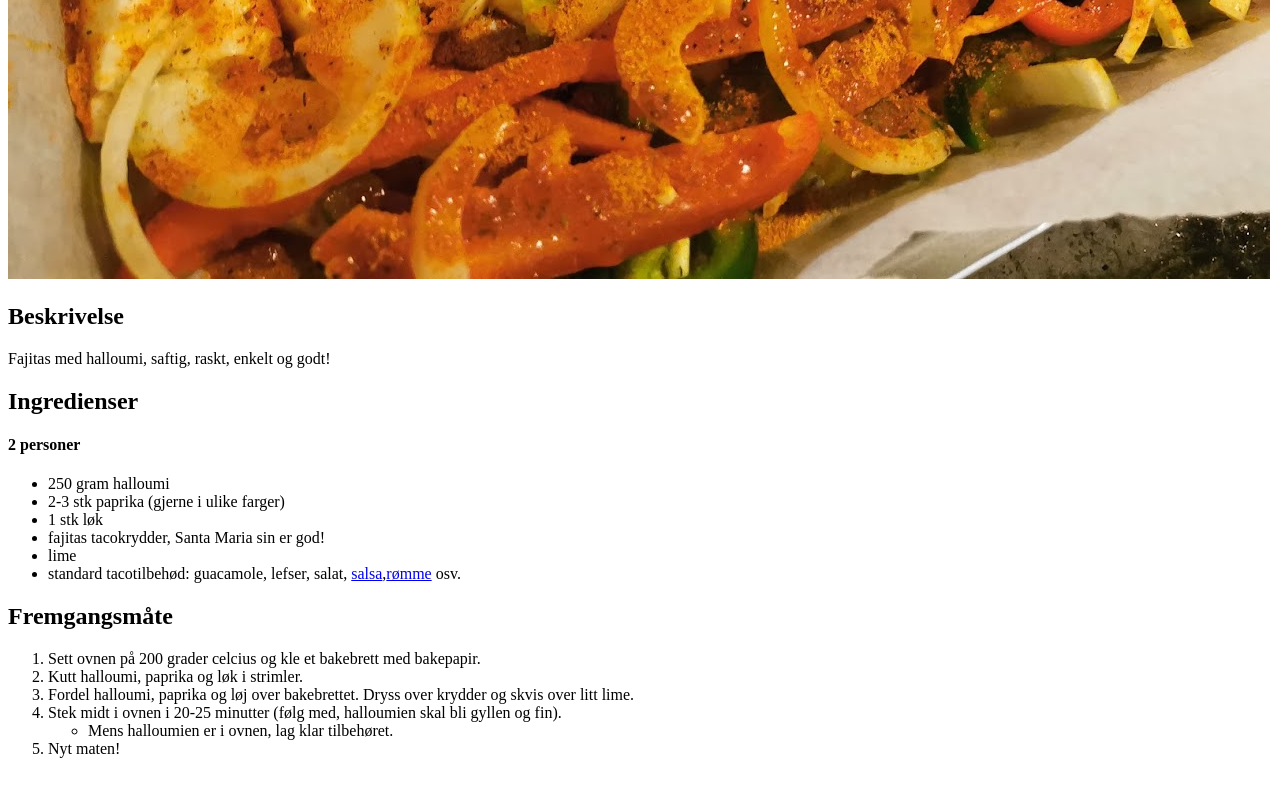
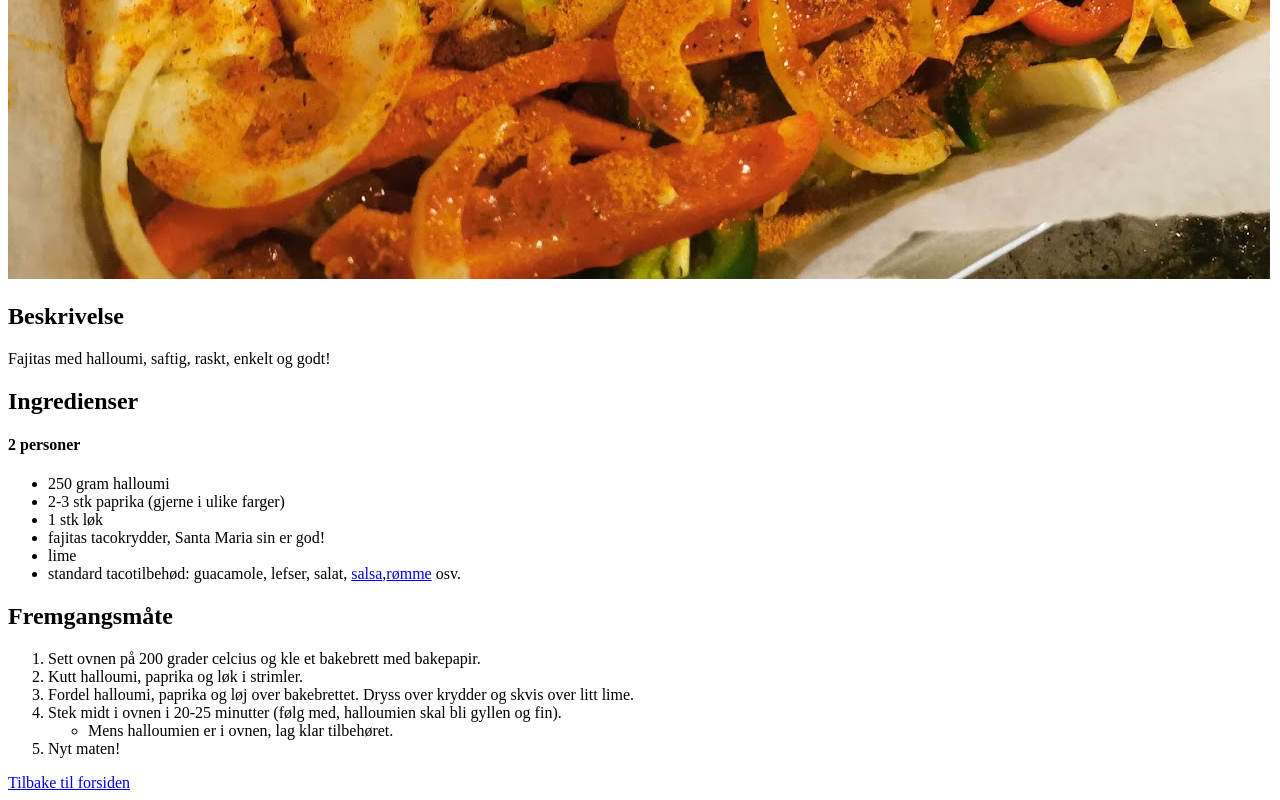
Before and after one commit to silfe-hub/odin-recipes, a plain HTML site: page recipes/fajitas.html in a window 1280 px wide. Shown: the part 747-1547 px from the top of the page. Before the commit the page ends 1521 px from the top, so only its background shows below. Drawn offline with Linux system fonts and the light colour scheme.

Commit message:
Add link to front page

```diff
--- a/recipes/fajitas.html
+++ b/recipes/fajitas.html
@@ -32,5 +32,6 @@
             </ul>
             <li>Nyt maten!</li>
         </ol>
+        <a href="../index.html">Tilbake til forsiden</a>
     </body>
 </html>
```
